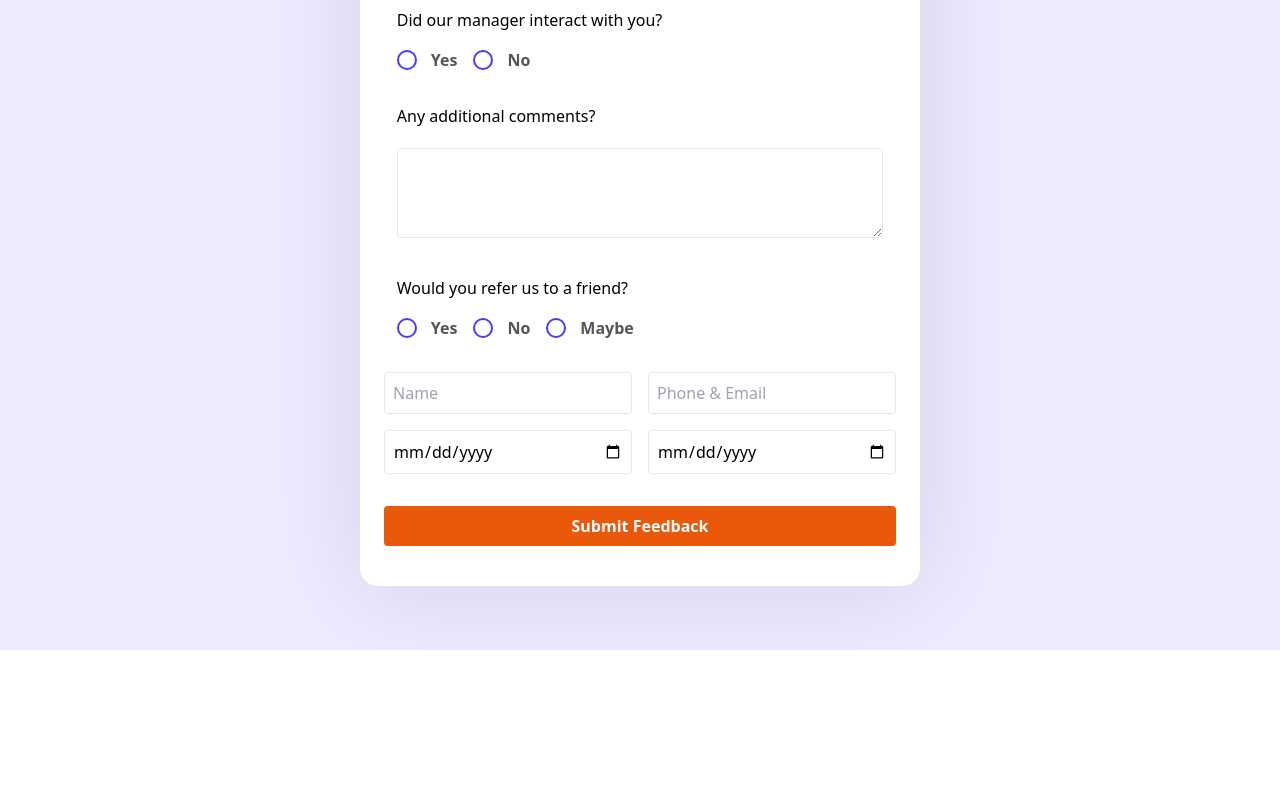
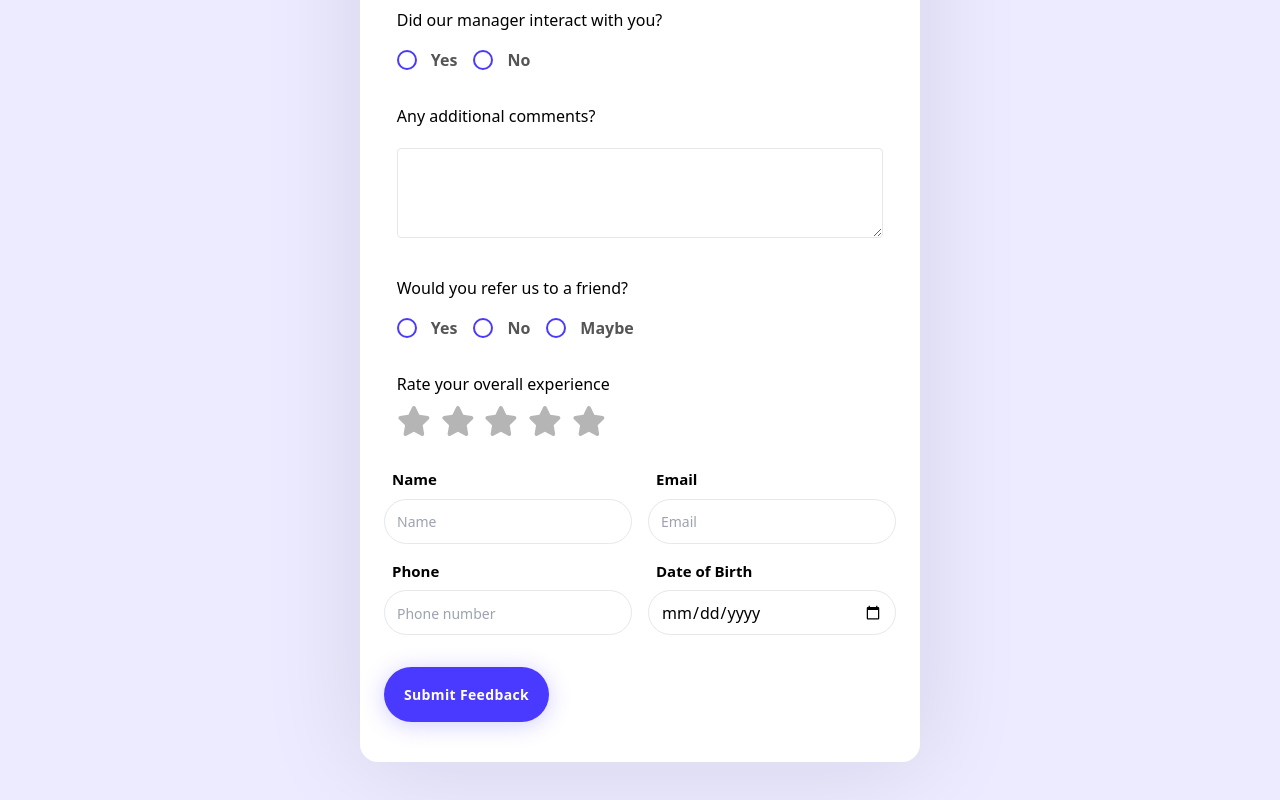
Before and after one commit to AbhishekSChauhan/aryan-feedback, a React (Create React App) app: page / in a window 1280 px wide. Shown: the part 971-1771 px from the top of the page. Before the commit the page ends 1621 px from the top, so only its background shows below. Built offline with nearby package versions, Linux system fonts and the light colour scheme.

Commit message:
big done

```diff
--- a/src/components/FeedbackForm.jsx
+++ b/src/components/FeedbackForm.jsx
@@ -6,6 +6,7 @@ import sad from '../Assets/sad.svg';
 import smile from '../Assets/smiling.svg';
 import emo from '../Assets/emoless.svg';
 import '../App.css';
+import StarRating from "./StarRating";
 
 const ratingOptions = ["Excellent", "Good", "Average", "Bad"];
 const svgOptions = [smile, happy, emo, sad];
@@ -258,41 +259,78 @@ const FeedbackForm = () => {
 
       </div>
 
+
+
+      <div className="w-[95%]">
+        <label className="block font-medium mb-1">Rate your overall experience</label>
+        <StarRating
+          name="overallRating"
+          onChange={(value) => setFormData((prev) => ({ ...prev, overallRating: value }))}
+        />
+      </div>
+
+
       {/* Personal Info */}
       <div className="grid grid-cols-1 md:grid-cols-2 gap-4 w-full">
+        <div className="flex flex-col gap-2 ">
+          <div className="font-semibold text-[15px] ml-2">Name</div>
+          <div>
             <input
               type="text"
               placeholder="Name"
-          className="p-2 border rounded"
+              className="outline-none  w-full pl-3 placeholder:text-sm h-[45px] border rounded-full focus:ring-4 focus:ring-[#4A3AFF] focus:ring-opacity-20 focus:border-[1.5px] transition-all delay-200 focus:border-[#4A3AFF]"
               value={formData.name}
               onChange={(e) => handleChange("name", e.target.value)}
             />
+        </div>
+        </div>
+        <div className="flex flex-col gap-2">
+        <div className="font-semibold text-[15px] ml-2">Email</div>
         <input
           type="text"
-          placeholder="Phone & Email"
-          className="p-2 border rounded"
+          placeholder="Email"
+          className="outline-none pl-3 placeholder:text-sm h-[45px] border rounded-full focus:ring-4 focus:ring-[#4A3AFF] focus:ring-opacity-20 focus:border-[1.5px] transition-all delay-200 focus:border-[#4A3AFF]"
           value={formData.contact}
           onChange={(e) => handleChange("contact", e.target.value)}
         />
+        </div>
+
+        <div className="flex flex-col gap-2">
+        <div className="font-semibold text-[15px] ml-2">Phone</div>
+        <input
+          type="text"
+          placeholder="Phone number"
+          className="outline-none pl-3 placeholder:text-sm h-[45px] border rounded-full focus:ring-4 focus:ring-[#4A3AFF] focus:ring-opacity-20 focus:border-[1.5px] transition-all delay-200 focus:border-[#4A3AFF]"
+          value={formData.contact}
+          onChange={(e) => handleChange("contact", e.target.value)}
+        />
+        </div>
+
+        <div className="flex flex-col gap-2">
+        <div className="font-semibold text-[15px] ml-2">Date of Birth</div>
         <input
           type="date"
-          placeholder="Date of Birth"
-          className="p-2 border rounded"
+          placeholder="DOB"
+          className="outline-none px-3 placeholder:text-sm h-[45px] border rounded-full focus:ring-4 focus:ring-[#4A3AFF] focus:ring-opacity-20 focus:border-[1.5px] transition-all delay-200 focus:border-[#4A3AFF]"
           value={formData.dob}
           onChange={(e) => handleChange("dob", e.target.value)}
         />
-        <input
+        </div>
+
+
+        {/* <input
           type="date"
           placeholder="Date of Anniversary"
           className="p-2 border rounded"
           value={formData.anniversary}
           onChange={(e) => handleChange("anniversary", e.target.value)}
-        />
+        /> */}
       </div>
 
       <button
         type="submit"
-        className="w-full bg-orange-600 text-white font-semibold py-2 rounded hover:bg-orange-700 transition"
+        style={{ boxShadow: ' 0px 3px 22px 0px rgba(74,58,255,0.25)'}}
+        className="self-start h-[55px] text-white font-semibold px-5 rounded-full text-sm tracking-wide bg-[#4A3AFF] transition-all"
       >
         Submit Feedback
       </button>
--- /dev/null
+++ b/src/components/StarRating.css
@@ -0,0 +1,113 @@
+.radio {
+    display: flex;
+    flex-direction: row-reverse;
+    justify-content: start;
+    gap: 10px;
+    margin-top: 10px;
+  }
+
+  .radio > input {
+    position: absolute;
+    appearance: none;
+  }
+
+  .radio > label {
+    cursor: pointer;
+    font-size: 30px;
+    position: relative;
+    display: inline-block;
+    transition: transform 0.3s ease;
+  }
+
+  .radio > label > svg {
+    fill: #6666667c;
+    transition: fill 0.3s ease;
+  }
+
+  .radio > label::before,
+  .radio > label::after {
+    content: "";
+    position: absolute;
+    width: 6px;
+    height: 6px;
+    background-color: #ff9e0b;
+    border-radius: 50%;
+    opacity: 0;
+    transform: scale(0);
+    transition:
+      transform 0.4s ease,
+      opacity 0.4s ease;
+    animation: particle-explosion 1s ease-out;
+  }
+
+  .radio > label::before {
+    top: -15px;
+    left: 50%;
+    transform: translateX(-50%) scale(0);
+  }
+
+  .radio > label::after {
+    bottom: -15px;
+    left: 50%;
+    transform: translateX(-50%) scale(0);
+  }
+
+  .radio > label:hover::before,
+  .radio > label:hover::after {
+    opacity: 1;
+    transform: translateX(-50%) scale(1.5);
+  }
+
+  .radio > label:hover {
+    transform: scale(1.2);
+    animation: pulse 0.6s infinite alternate;
+  }
+
+  .radio > label:hover > svg {
+    fill: #ff9e0b;
+    filter: drop-shadow(0 0 15px rgba(255, 158, 11, 0.9));
+    animation: shimmer 1s ease infinite alternate;
+  }
+
+  /* Properly fill all previous stars when checked */
+  .radio > input:checked ~ label > svg {
+    fill: #ff9e0b;
+    filter: drop-shadow(0 0 5px rgba(255, 158, 11, 0.9));
+  }
+
+  .radio > input:checked + label > svg {
+    animation: pulse 0.8s infinite alternate;
+  }
+
+  @keyframes pulse {
+    0% {
+      transform: scale(1);
+    }
+    100% {
+      transform: scale(1.1);
+    }
+  }
+
+  @keyframes particle-explosion {
+    0% {
+      opacity: 0;
+      transform: scale(0.5);
+    }
+    50% {
+      opacity: 1;
+      transform: scale(1.2);
+    }
+    100% {
+      opacity: 0;
+      transform: scale(0.5);
+    }
+  }
+
+  @keyframes shimmer {
+    0% {
+      filter: drop-shadow(0 0 10px rgba(255, 158, 11, 0.5));
+    }
+    100% {
+      filter: drop-shadow(0 0 20px rgba(255, 158, 11, 1));
+    }
+  }
--- /dev/null
+++ b/src/components/StarRating.jsx
@@ -0,0 +1,36 @@
+/* eslint-disable react/prop-types */
+import React, { useState } from "react";
+import "./StarRating.css";
+
+const StarRating = ({ name = "rating", onChange }) => {
+  const [rating, setRating] = useState(0);
+
+  const handleChange = (value) => {
+    setRating(value);
+    if (onChange) onChange(value);
+  };
+
+  return (
+    <div className="radio">
+      {[1, 2, 3, 4, 5].map((val) => (
+        <React.Fragment key={val}>
+          <input
+            value={val}
+            name={name}
+            type="radio"
+            id={`${name}-${val}`}
+            checked={rating === val}
+            onChange={() => handleChange(val)}
+          />
+          <label title={`${val} star`} htmlFor={`${name}-${val}`}>
+            <svg xmlns="http://www.w3.org/2000/svg" height="1em" viewBox="0 0 576 512">
+              <path d="M316.9 18C311.6 7 300.4 0 288.1 0s-23.4 7-28.8 18L195 150.3 51.4 171.5c-12 1.8-22 10.2-25.7 21.7s-.7 24.2 7.9 32.7L137.8 329 113.2 474.7c-2 12 3 24.2 12.9 31.3s23 8 33.8 2.3l128.3-68.5 128.3 68.5c10.8 5.7 23.9 4.9 33.8-2.3s14.9-19.3 12.9-31.3L438.5 329 542.7 225.9c8.6-8.5 11.7-21.2 7.9-32.7s-13.7-19.9-25.7-21.7L381.2 150.3 316.9 18z" />
+            </svg>
+          </label>
+        </React.Fragment>
+      ))}
+    </div>
+  );
+};
+
+export default StarRating;
```
Lines whose indentation alone changed are shown as unchanged.
